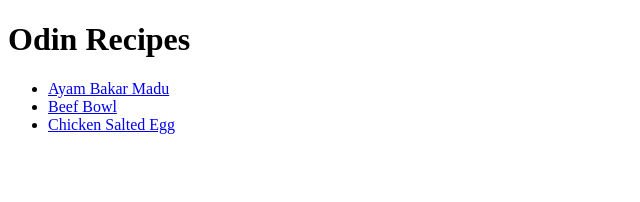
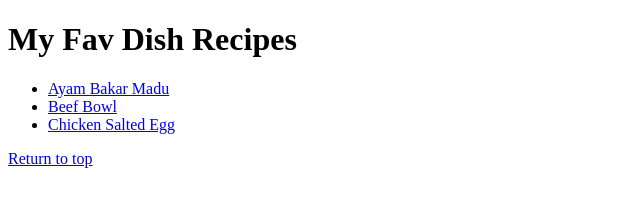
Before and after one commit to Azixe/recipes-website, a plain HTML site: page index.html in a window 1280 px wide. Shown: the whole page, without its empty margins (0-640 px from the left). Drawn offline with Linux system fonts and the light colour scheme.

Commit message:
updated index

```diff
--- a/index.html
+++ b/index.html
@@ -4,14 +4,17 @@
     <meta charset="UTF-8">
     <meta http-equiv="X-UA-Compatible" content="IE=edge">
     <meta name="viewport" content="width=<device-width>, initial-scale=1.0">
-    <title>Odin Recipes</title>
+    <title>Recipes Website</title>
 </head>
 <body>
-    <h1>Odin Recipes</h1>
+    <h1 id="header">My Fav Dish Recipes</h1>
     <ul>
         <li><a href="Recipes/Ayam-Bakar-Madu.html"> Ayam Bakar Madu</a></li>
         <li><a href="Recipes/Beef-Bowl.html"> Beef Bowl</a></li>
         <li><a href="Recipes/Chicken-Salted-Egg.html"> Chicken Salted Egg</a></li>
     </ul>
+
+    <a href="#header">Return to top</a>
+
 </body>
 </html>
```
